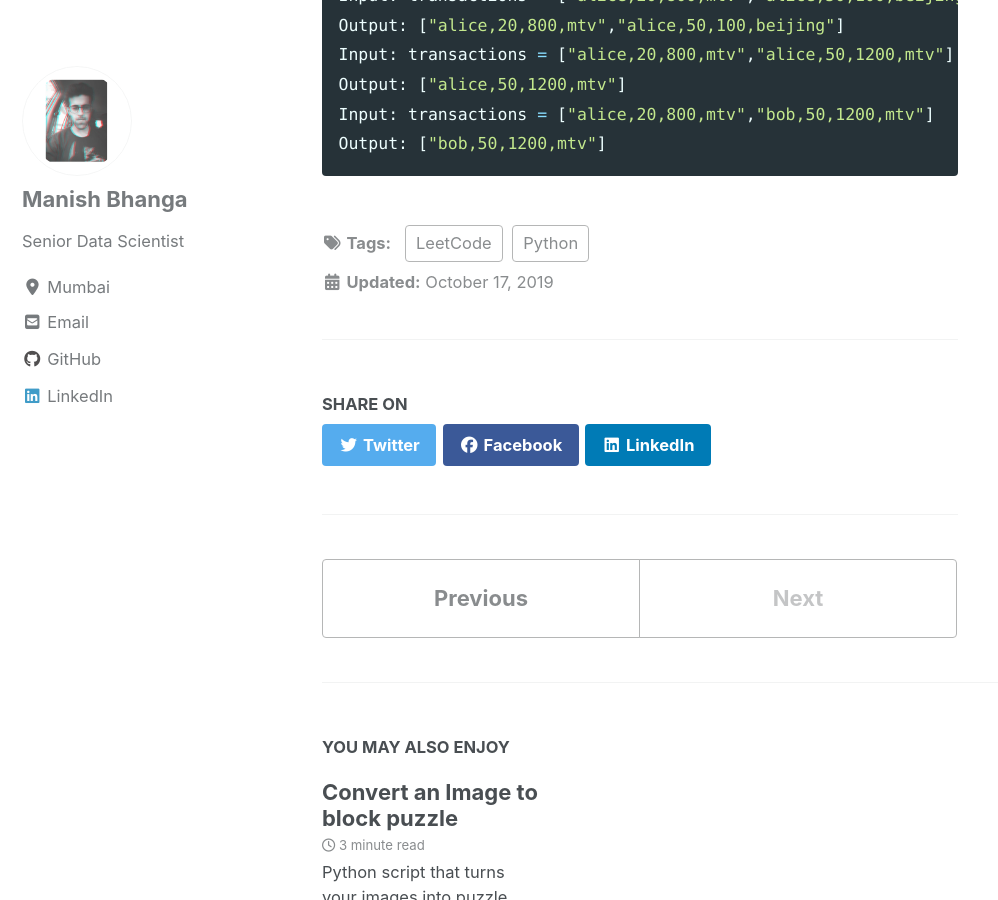
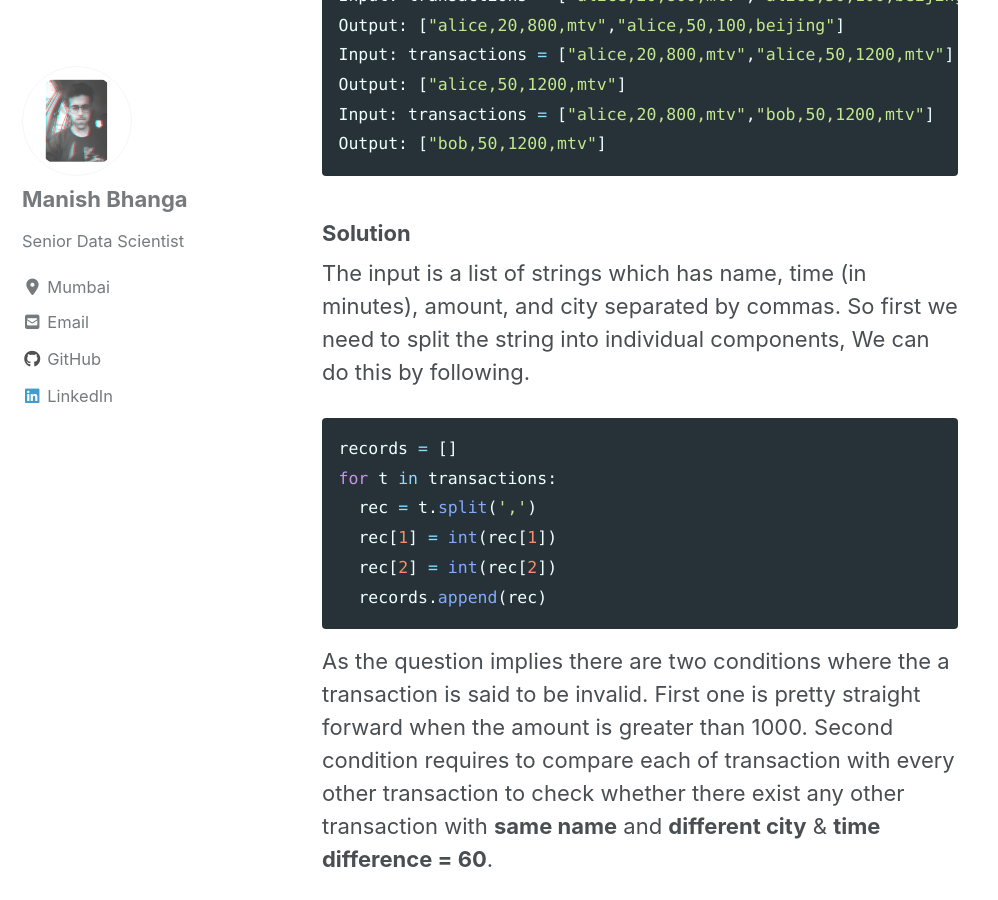
Before and after one commit to bhanga-manish/bhanga.github.io, a Jekyll site: the page built from _posts/2019-10-17-LeetCode-1169. Invalid Transactions.md, in a window 1280 px wide and 900 px high, scrolled down 753 px. Shown: the whole window, without its empty margins (0-998 px from the left). Built offline with Jekyll 4.4.1, drawn with Linux system fonts in a browser that asks for light colours; cached includes are drawn as plain includes; nearby versions of some CDN libraries; some of the changed text lies outside the part shown.

Commit message:
added full code

````diff
--- a/_posts/2019-10-17-LeetCode-1169. Invalid Transactions.md
+++ b/_posts/2019-10-17-LeetCode-1169. Invalid Transactions.md
@@ -23,3 +23,58 @@
 Input: transactions = ["alice,20,800,mtv","bob,50,1200,mtv"]
 Output: ["bob,50,1200,mtv"]
 ```
+
+### Solution
+The input is a list of strings which has name, time (in minutes), amount, and city separated by commas. So first we need to split the string into individual components, We can do this by following.
+
+```python
+records = []
+for t in transactions:
+  rec = t.split(',')
+  rec[1] = int(rec[1])
+  rec[2] = int(rec[2])
+  records.append(rec)
+```
+As the question implies there are two conditions where the a transaction is said to be invalid. First one is pretty straight forward when the amount is greater than 1000. Second condition requires to compare each of transaction with every other transaction to check whether there exist any other transaction with **same name** and **different city** & **time difference = 60**.
+
+```python
+for rec in records:
+  if rec[2] > 1000:
+    rec[1] = str(rec[1]
+    rec[2] = str(rec[2])
+    res.append(','.join(rec))
+    continue
+    for x in records:
+      if rec[0] == x[0] and abs(rec[1]-int(x[1])) <= 60 and rec[3] != x[3]:
+        rec[1] = str(rec[1])
+        rec[2] = str(rec[2])
+        res.append(','.join(rec))
+        break
+```
+
+Output should be a list of string similar to the input using `join` you can combine multiple variables into a string. Here is the full code
+
+```python
+class Solution:
+  def invalidTransactions(self, transactions):
+    res = []
+    records = []
+    for t in transactions:
+      rec = t.split(',')
+      rec[1] = int(rec[1])
+      rec[2] = int(rec[2])
+      records.append(rec)
+    for rec in records:
+      if rec[2] > 1000:
+        rec[1] = str(rec[1])
+        rec[2] = str(rec[2])
+        res.append(','.join(rec))
+        continue
+      for x in records:
+        if rec[0] == x[0] and abs(rec[1]-int(x[1])) <= 60 and rec[3] != x[3]:
+          rec[1] = str(rec[1])
+          rec[2] = str(rec[2])
+          res.append(','.join(rec))
+          break
+  return res
+```
````
